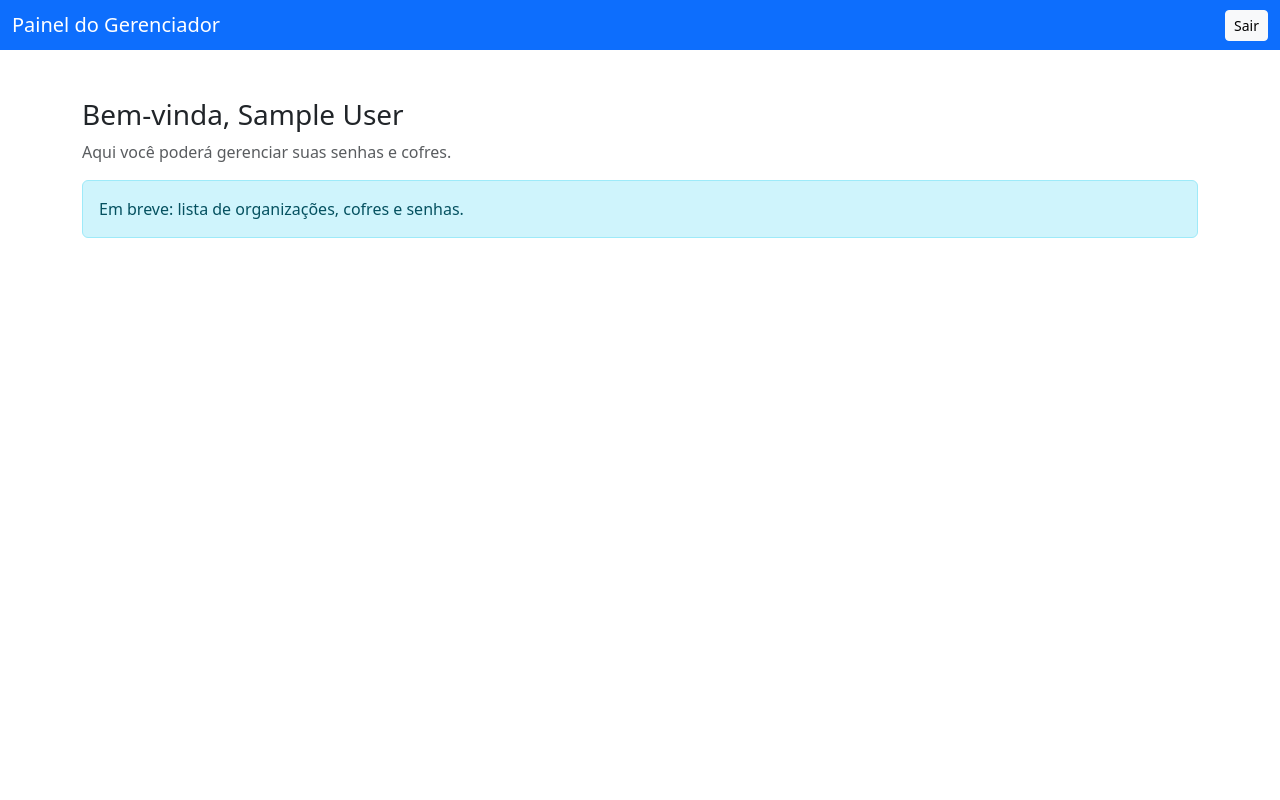
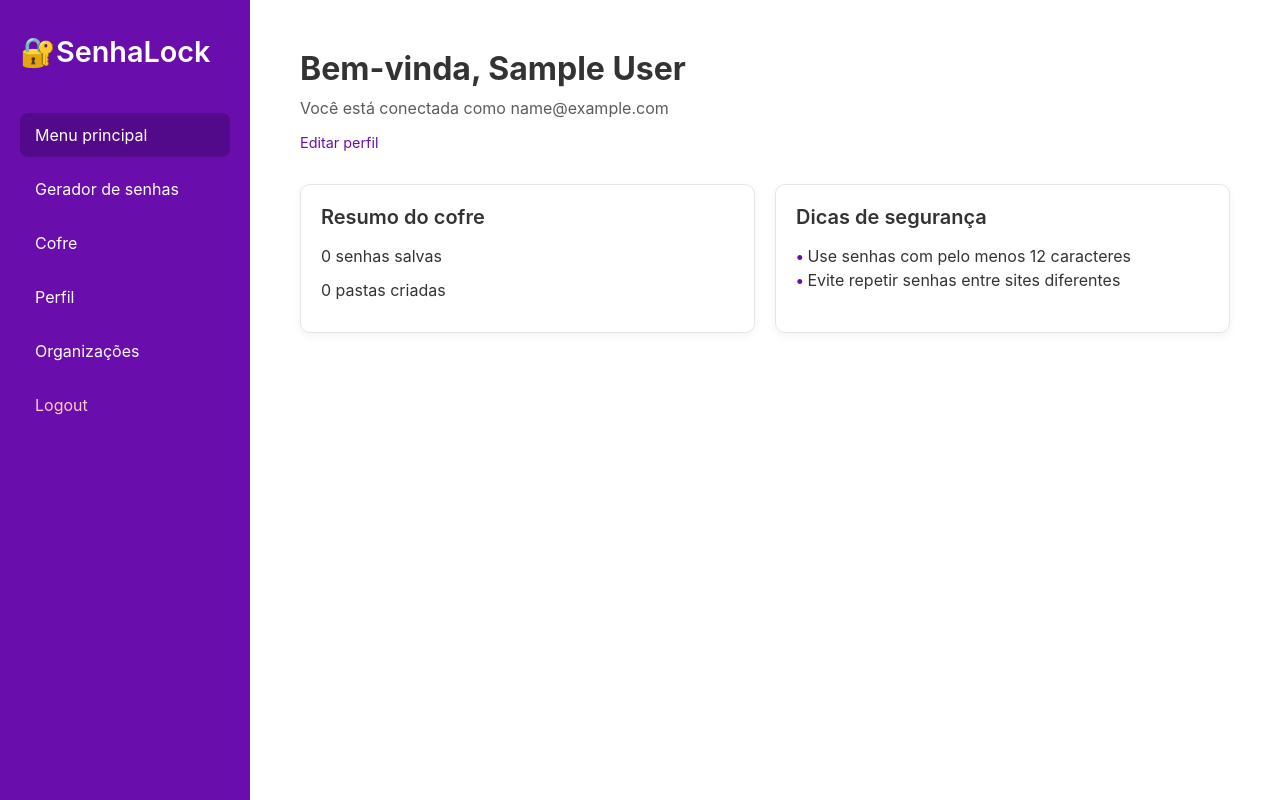
Before and after one commit to sa-desi-2025-2/julia_gabriela, a PHP site: page /pages/painel.php in a window 1280 px wide. Run offline with PHP 8.4, Linux system fonts and the light colour scheme; the visitor is signed in with stand-in values (Sample User, id 1); data that the repository does not hold is empty.

Commit message:
fizemos o codigo do painel e o css

```diff
--- /dev/null
+++ b/Painel.css
@@ -0,0 +1,107 @@
+body {
+    margin: 0;
+    font-family: "Inter", Arial, sans-serif;
+    background-color: #f8f9fc;
+    color: #333;
+}
+
+.dashboard {
+    display: flex;
+    height: 100vh;
+}
+
+/* SIDEBAR */
+.sidebar {
+    width: 250px;
+    background-color: #6A0DAD;
+    color: white;
+    display: flex;
+    flex-direction: column;
+    padding: 30px 20px;
+}
+
+.sidebar .logo {
+    font-size: 1.8rem;
+    font-weight: 600;
+    margin-bottom: 40px;
+}
+
+.menu a {
+    display: block;
+    color: white;
+    text-decoration: none;
+    padding: 10px 15px;
+    margin-bottom: 10px;
+    border-radius: 8px;
+    transition: background-color 0.3s ease;
+}
+
+.menu a:hover,
+.menu a.active {
+    background-color: #520a8a;
+}
+
+.logout {
+    margin-top: auto;
+    color: #ffcccc !important;
+}
+
+/* CONTEÚDO PRINCIPAL */
+.content {
+    flex: 1;
+    padding: 50px;
+    background-color: #fff;
+    overflow-y: auto;
+}
+
+.content h2 {
+    font-weight: 700;
+}
+
+.content p {
+    margin-bottom: 10px;
+}
+
+.editar-perfil {
+    color: #6A0DAD;
+    text-decoration: none;
+    font-size: 0.9rem;
+}
+
+.editar-perfil:hover {
+    text-decoration: underline;
+}
+
+/* CARDS */
+.cards {
+    display: flex;
+    flex-wrap: wrap;
+    gap: 20px;
+    margin-top: 30px;
+}
+
+.card-box {
+    flex: 1;
+    min-width: 280px;
+    background: #fff;
+    border: 1px solid #e5e5e5;
+    border-radius: 10px;
+    padding: 20px;
+    box-shadow: 0 3px 8px rgba(0,0,0,0.05);
+}
+
+.card-box h5 {
+    font-weight: 600;
+    margin-bottom: 15px;
+}
+
+.card-box ul {
+    list-style: none;
+    padding: 0;
+}
+
+.card-box ul li::before {
+    content: "• ";
+    color: #6A0DAD;
+    font-weight: bold;
+}
--- a/app/classes/Conexao.php
+++ b/app/classes/Conexao.php
@@ -8,7 +8,7 @@ class Conexao extends PDO
 
     public function __construct()
     {
-        $this->nome = 'GerenciadorSenhas';
+        $this->nome = 'gerenciadorsenhas';
         $this->usuario = 'root';
         $this->senha = '';
         $this->servidor = 'localhost';
--- a/app/classes/Usuario.php
+++ b/app/classes/Usuario.php
@@ -93,6 +93,7 @@ class Usuario {
             session_start();
             $_SESSION['id_usuario'] = $usuario['id_usuario'];
             $_SESSION['nome'] = $usuario['nome'];
+            $_SESSION['email'] = $usuario['email'];
             return true;
         } else {
             return false;
--- a/cadastrar.php
+++ b/cadastrar.php
@@ -34,7 +34,7 @@ $mensagem = "Bem vindo!";
 
       <h5 class="mb-3">Cadastrar</h5>
 
-      <form method="post" action="app/gateway.php?acao=login">
+      <form method="post" action="app/gateway.php?acao=cadastrar">
       <div class="mb-3">
               <input type="nome" name="nome" class="form-control" placeholder="Nome" required>
           </div>
--- a/pages/painel.php
+++ b/pages/painel.php
@@ -1,35 +1,96 @@
 <?php
 session_start();
+require_once '../App/Classes/Conexao.php';
+
 if (!isset($_SESSION['id_usuario'])) {
     header("Location: index.php");
     exit;
 }
+
+$conn = new Conexao();
+
+// Quantas senhas
+$stmt = $conn->prepare("
+    SELECT COUNT(s.id_senha) AS total_senhas
+    FROM Senha s
+    INNER JOIN Pasta p ON s.id_pasta = p.id_pasta
+    INNER JOIN Cofre c ON p.id_cofre = c.id_cofre
+    INNER JOIN Subordinado sub ON c.id_subordinado = sub.id_subordinado
+    WHERE sub.id_usuario = ?
+");
+$stmt->execute([$_SESSION['id_usuario']]);
+$total_senhas = $stmt->fetch()['total_senhas'] ?? 0;
+
+// Quantas pastas
+$stmt = $conn->prepare("
+    SELECT COUNT(p.id_pasta) AS total_pastas
+    FROM Pasta p
+    INNER JOIN Cofre c ON p.id_cofre = c.id_cofre
+    INNER JOIN Subordinado sub ON c.id_subordinado = sub.id_subordinado
+    WHERE sub.id_usuario = ?
+");
+$stmt->execute([$_SESSION['id_usuario']]);
+$total_pastas = $stmt->fetch()['total_pastas'] ?? 0;
+
+// Quantos cofres
+$stmt = $conn->prepare("
+    SELECT COUNT(c.id_cofre) AS total_cofres
+    FROM Cofre c
+    INNER JOIN Subordinado sub ON c.id_subordinado = sub.id_subordinado
+    WHERE sub.id_usuario = ?
+");
+$stmt->execute([$_SESSION['id_usuario']]);
+$total_cofres = $stmt->fetch()['total_cofres'] ?? 0;
+
 ?>
 
 <!doctype html>
 <html lang="pt-BR">
 <head>
   <meta charset="utf-8">
-  <title>Painel - Gerenciador de Senhas</title>
+  <title>Painel - SenhaLock</title>
   <meta name="viewport" content="width=device-width, initial-scale=1">
   <link href="https://cdn.jsdelivr.net/npm/bootstrap@5.3.2/dist/css/bootstrap.min.css" rel="stylesheet">
+  <link rel="stylesheet" href="../Painel.css">
 </head>
 <body>
 
-<nav class="navbar navbar-dark bg-primary">
-  <div class="container-fluid">
-    <span class="navbar-brand mb-0 h1">Painel do Gerenciador</span>
-    <a href="sair.php" class="btn btn-light btn-sm">Sair</a>
-  </div>
-</nav>
+<div class="dashboard">
+    <!-- MENU LATERAL -->
+    <aside class="sidebar">
+        <div class="logo">🔐SenhaLock</div>
+        <nav class="menu">
+            <a href="#" class="active">Menu principal</a>
+            <a href="#">Gerador de senhas</a>
+            <a href="#">Cofre</a>
+            <a href="#">Perfil</a>
+            <a href="#">Organizações</a>
+            <a href="sair.php" class="logout">Logout</a>
+        </nav>
+    </aside>
 
-<div class="container py-5">
-  <h3>Bem-vinda, <?= $_SESSION['nome'] ?> </h3>
-  <p class="text-muted"> Aqui você poderá gerenciar suas senhas e cofres.</p>
+    <!-- CONTEÚDO PRINCIPAL -->
+    <main class="content">
+        <h2>Bem-vinda, <?= htmlspecialchars($_SESSION['nome']) ?></h2>
+        <p class="text-muted">Você está conectada como <?= htmlspecialchars($_SESSION['email']) ?></p>
+        <a href="#" class="editar-perfil">Editar perfil</a>
 
-  <div class="alert alert-info">
-    Em breve: lista de organizações, cofres e senhas.
-  </div>
+        <div class="cards">
+            <div class="card-box">
+                <h5>Resumo do cofre</h5>
+                <p><?= $total_senhas ?> senhas salvas</p>
+                <p><?= $total_pastas ?> pastas criadas</p>
+            </div>
+
+            <div class="card-box">
+                <h5>Dicas de segurança</h5>
+                <ul>
+                    <li>Use senhas com pelo menos 12 caracteres</li>
+                    <li>Evite repetir senhas entre sites diferentes</li>
+                </ul>
+            </div>
+        </div>
+    </main>
 </div>
 
 </body>
--- a/pages/sair.php
+++ b/pages/sair.php
@@ -2,6 +2,6 @@
 session_start();
 session_unset();
 session_destroy();
-header("Location: index.php");
+header("Location: ../index.php");
 exit;
 ?>
```
Also changed, not shown: Cadastrar.css (deleted, +0 -59 lines), Telainicial.css (+19 -2 lines), app/gateway.php (+8 -3 lines), index.php (+9 -4 lines), app/classes/Cofre.php (added), app/classes/Convite.php (added), app/classes/Organizacao.php (added), app/classes/Subordinado.php (added).
